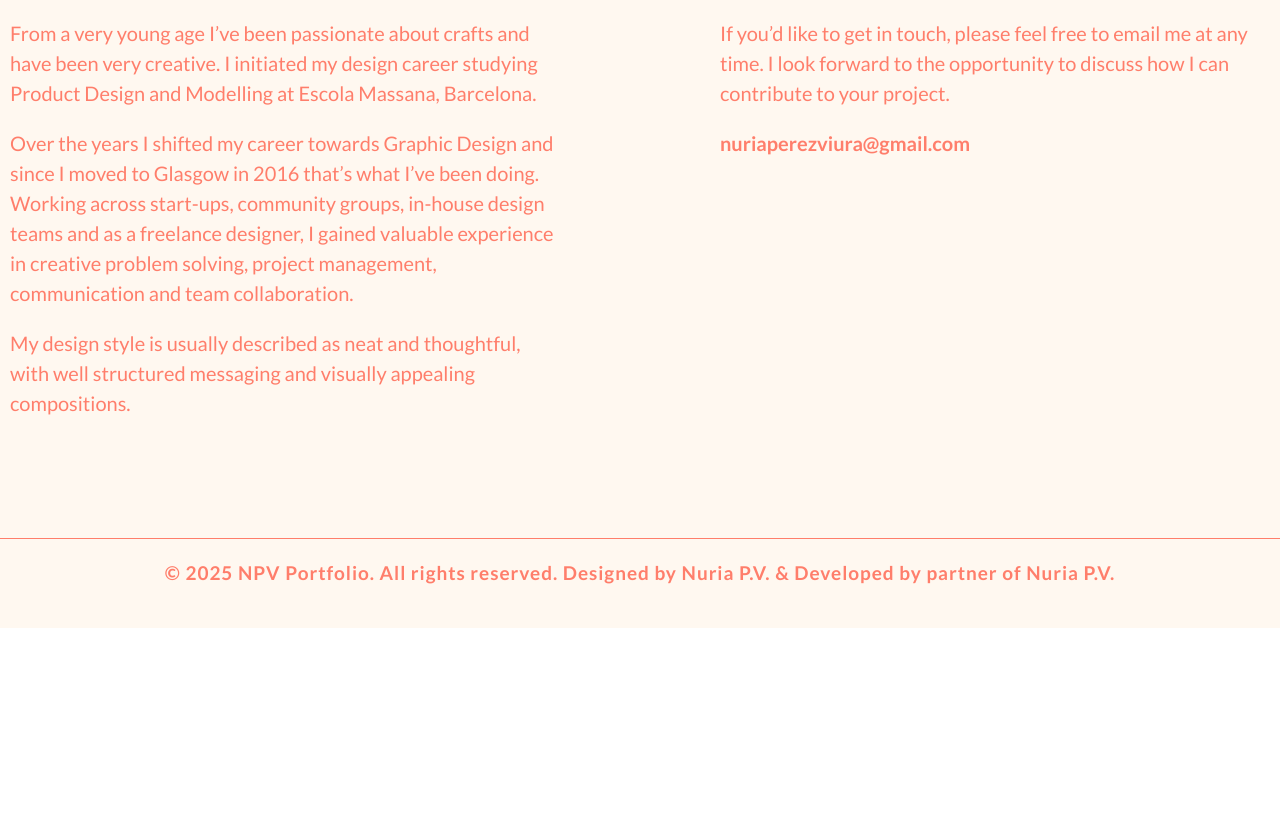
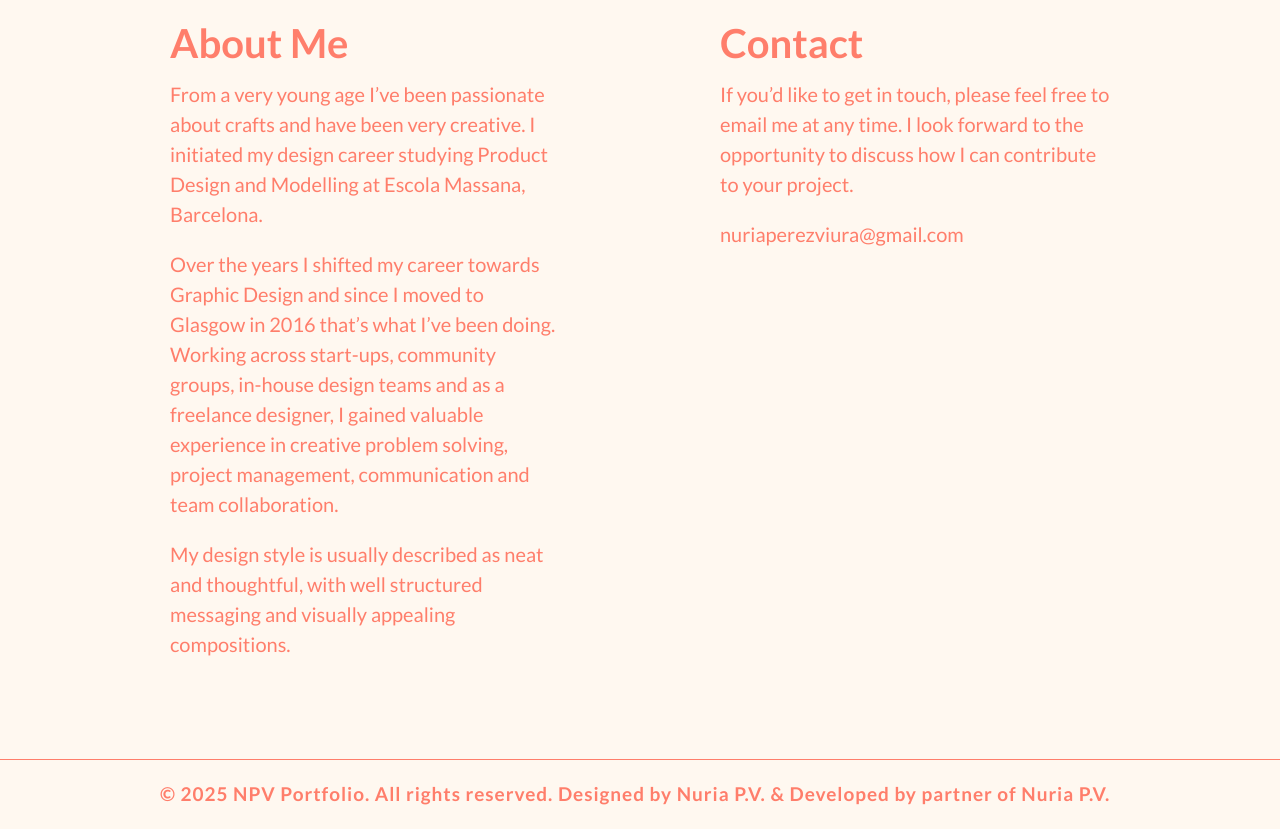
Before and after one commit to giv123/portfolio-designer, a React (Vite) app: page / in a window 1280 px wide. Shown: the part 1364-2193 px from the top of the page. Before the commit the page ends 1992 px from the top, so only its background shows below. Built offline with nearby package versions, Linux system fonts and the light colour scheme; no server answers; the database is empty.

Commit message:
Improve styling

```diff
--- a/src/components/FooterLayout.jsx
+++ b/src/components/FooterLayout.jsx
@@ -33,7 +33,7 @@ const FooterLayout = () => {
           </div>
         </div>
       </footer>
-      <footer>
+      <footer className="footer-bot" role="contentinfo">
         <div className="footer-bottom">
           <p>
             &copy; {new Date().getFullYear()} NPV Portfolio. All rights reserved.
--- a/src/styles/categoryFilterBarLayout.css
+++ b/src/styles/categoryFilterBarLayout.css
@@ -8,7 +8,7 @@
   overflow-x: auto;
   overflow-y: hidden;
   white-space: nowrap;
-  padding: 0 clamp(2rem, 7vw, 8rem);
+  padding: 0 clamp(2rem, 7vw, 8rem) 0 8rem;
   background: #ff7e6b;
   scrollbar-width: none;
   -ms-overflow-style: none;
--- a/src/styles/footerLayout.css
+++ b/src/styles/footerLayout.css
@@ -1,8 +1,19 @@
-footer {
+.footer {
   width: 100vw;
   max-width: 100vw;
   box-sizing: border-box;
-  padding: 1rem 0;
+  padding: 4rem 8rem;
+  line-height: 1.5;
+  border-top: 1.5px solid #ff7e6b;
+}
+
+.footer-bot {
+  width: 100vw;
+  max-width: 100vw;
+  box-sizing: border-box;
+  padding: 1rem 8rem;
+  line-height: 1.5;
+  border-top: 1.5px solid #ff7e6b;
 }
 
 .footer-top {
@@ -38,21 +49,16 @@ footer {
   color: #ff7e6b;
   text-decoration: none;
   transition: color 0.3s ease;
-  font-weight: 700;
 }
 
 .footer-bottom {
   width: 100%;
   margin: 0 auto;
-  text-align: center;
+  text-align: justify;
   font-size: 0.95rem;
   color: #ff7e6b;
   font-weight: 600;
   letter-spacing: 0.05em;
-  line-height: 1.5;
-  border-top: 1.5px solid #ff7e6b;
-  margin-top: 3rem;
-  padding: 1rem 1.5rem;
 }
 
 .footer-bottom p {
@@ -78,7 +84,6 @@ footer {
   .footer-bottom {
     font-size: 0.85rem;
     letter-spacing: 0.03em;
-    margin-top: 1.5rem;
     padding: 0.75rem 1rem;
   }
 }
--- a/src/styles/projectGalleryLayout.css
+++ b/src/styles/projectGalleryLayout.css
@@ -28,7 +28,6 @@
   padding: 2rem;
 }
 
-/* Optional: reduce padding on small screens */
 @media (max-width: 768px) {
   .image-gallery {
     gap: 0.75rem;
```
